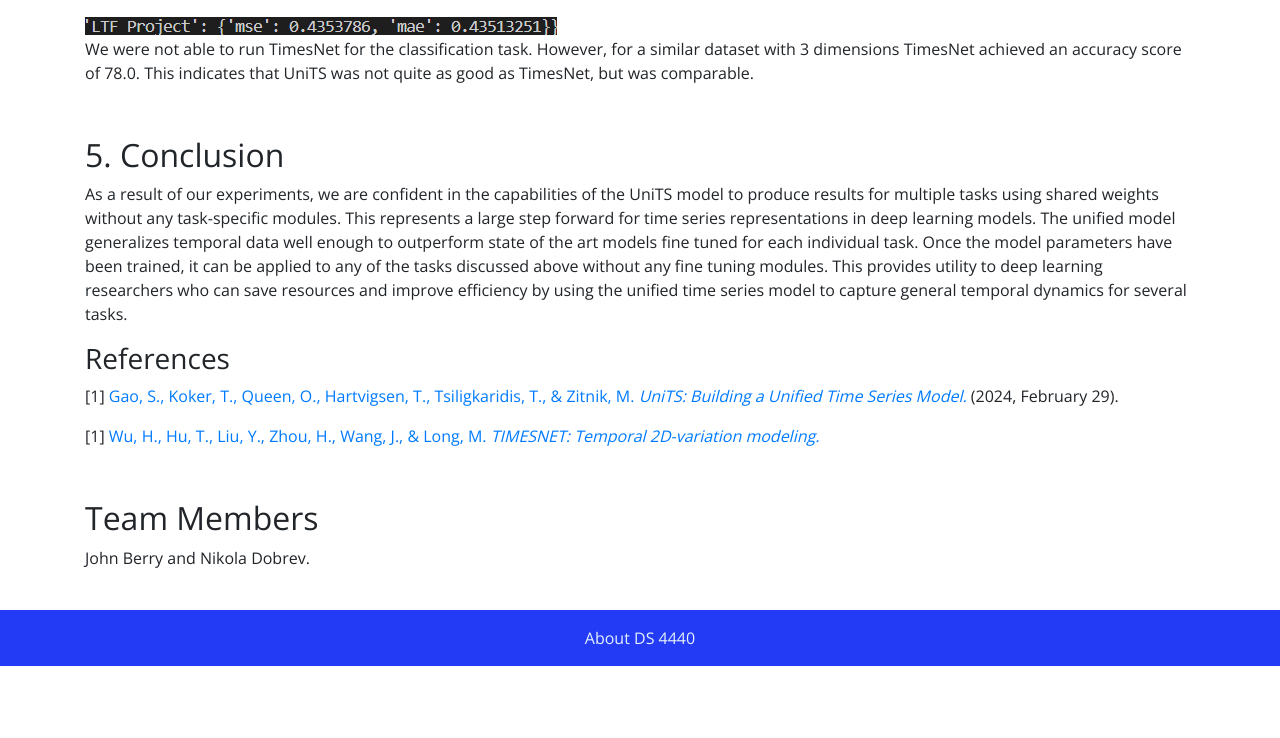
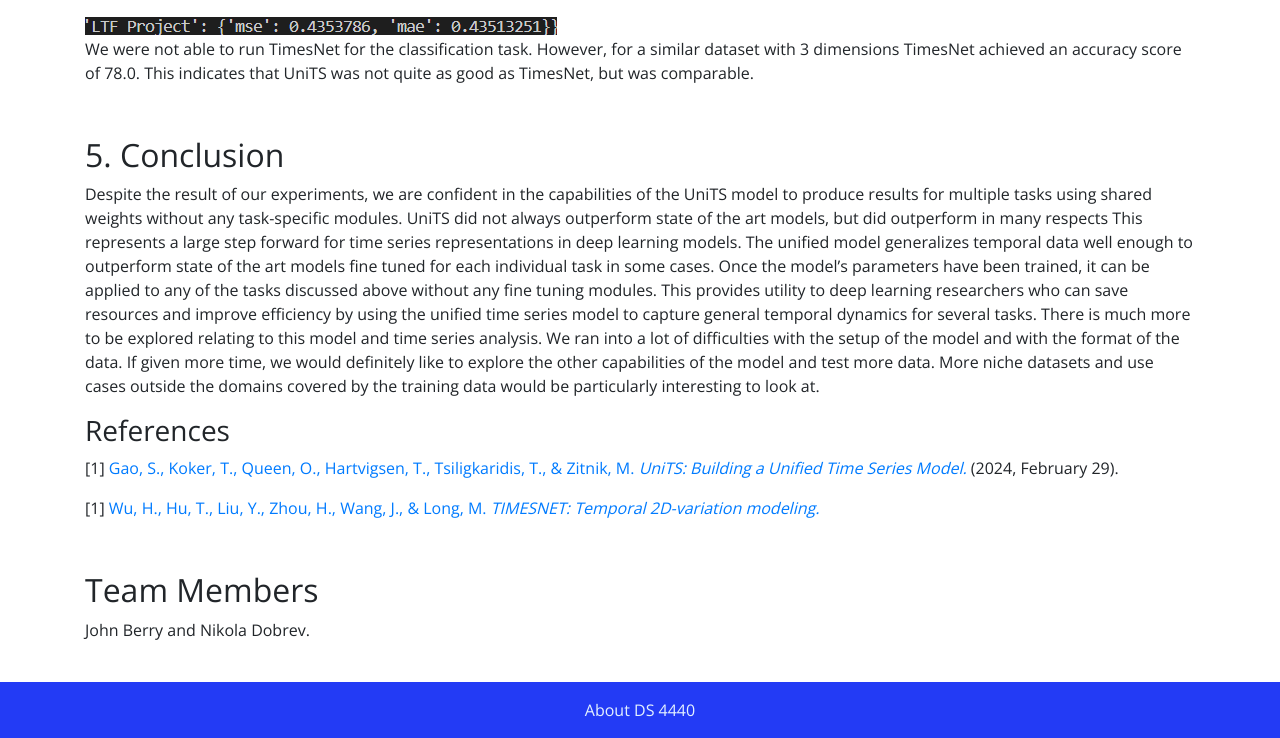
Before and after one commit to jwberry11/UniTS, a plain HTML site: page index.html in a window 1280 px wide. Shown: the part 2785-3523 px from the top of the page. Before the commit the page ends 3451 px from the top, so only its background shows below. Drawn offline with nearby package versions, Linux system fonts and the light colour scheme.

Commit message:
conclusion

```diff
--- a/index.html
+++ b/index.html
@@ -40,7 +40,7 @@
 <h2>1. Introduction</h2>
 
 <p>
-  The rise of foundational models in the sphere of generative artificial intelligence have already had a massive impact on deep learning. Foundational models are models that are trained on a broad array of
+    The rise of foundational models in the sphere of generative artificial intelligence have already had a massive impact on deep learning. Foundational models are models that are trained on a broad array of
   data and are capable of performing various tasks The most notable examples are large language models as they were the first to arise, initially in the area of natural language processing. Starting off being capable of only text-to-text tasks,
   foundational models have since developed the ability to perform tasks such as image generation, code completion,  and visual comprehension among many others.
   However, one area in which there has not been a development of a unified, foundational model is time series forecasting. Time series forecasting tasks can be broken down into several categories.
@@ -51,7 +51,7 @@
     <li> Classification - Categorizing time series data into predefined groups based on temporal features</li>
     <li> Anomaly Detection - The identification of unusual patterns or events that deviate from the expected behavior of a time series</li>
   </ul>
-  A number of state of the art models exist for the various tasks, with some of the best performers being TimesNet, TimeMixer, and iTransformer.
+    A number of state of the art models exist for the various tasks, with some of the best performers being TimesNet, TimeMixer, and iTransformer.
   But until now, there has not been a foundational model for time series data. This is due to a few challenges that are unique to time series data. One is that characteristics of time series data vary widely over different domains.
   Since time series models learn based on temporal dynamics, being able to capture common dynamics that apply to unseen all time series is key in developing a unified model. Another is that different tasks in time series analysis
   have fundamentally different goals such as regression or classification in typical machine learning. A foundational model must be able to adapt to a range of tasks without compromising performance.
@@ -62,7 +62,7 @@
 <h2>2. Literature Review</h2>
 
 <p>
-  Gao et al. developed the UniTS model to handle multiple time series tasks with shared weights. Their generalized model outperforms task-tuned baseline models 27 of 38 times.
+    Gao et al. developed the UniTS model to handle multiple time series tasks with shared weights. Their generalized model outperforms task-tuned baseline models 27 of 38 times.
   The tasks consisted of forecasting, imputation, anomaly detection, and classification, all of which can be performed by the same model without requiring any additional task-specific modules.
   The UniTS model consists of a token based approach inspired by LLMs. The model introduces three tokens: sequence tokens, prompt tokens, and task tokens.
   The time series input is encoded into the sequence tokens, the prompt tokens carry important information about the task and domain, and the task tokens are concatenated to the sequence and
@@ -73,7 +73,7 @@
 
 <h2>3. Implementation</h2>
 <p>
-  In order to conduct our evaluation we had to pull in the repository from the GitHub of the authors. From there got the models that they used as well as their pre-trained weights that were shared throughout the model. After some code changes to get the model running properly on our machine we were able to successfully test the transfer and zero-shot learning capabilities of the models on some of the data that was provided.
+    In order to conduct our evaluation we had to pull in the repository from the GitHub of the authors. From there got the models that they used as well as their pre-trained weights that were shared throughout the model. After some code changes to get the model running properly on our machine we were able to successfully test the transfer and zero-shot learning capabilities of the models on some of the data that was provided.
   The data that the authors used was formatted according to the .ts Time Series for classification. Some data processing was done in order to reformat the data for forecasting analysis.
 
   There were various data loaders and datasets for the different tasks. We followed the format that was in place for other datasets and added ours to the corresponding files for the tasks of classification, forecasting, and anomaly detection.
@@ -112,10 +112,9 @@
 </p>
 <h2>5. Conclusion</h2>
 <p>
-  As a result of our experiments, we are confident in the capabilities of the UniTS model to produce results for multiple tasks  using shared weights without any task-specific modules.
-  This represents a large step forward for time series representations in deep learning models. The unified model generalizes temporal data well enough to outperform state of the art models fine tuned for each individual task.
-   Once the model parameters have been trained, it can be applied to any of the tasks discussed above without any fine tuning modules.
-    This provides utility to deep learning researchers who can save resources and improve efficiency by using the unified time series model to capture general temporal dynamics for several tasks.
+    Despite the result of our experiments, we are confident in the capabilities of the UniTS model to produce results for multiple tasks using shared weights without any task-specific modules. UniTS did not always outperform state of the art models, but did outperform in many respects This represents a large step forward for time series representations in deep learning models. The unified model generalizes temporal data well enough to outperform state of the art models fine tuned for each individual task in some cases. Once the model’s parameters have been trained, it can be applied to any of the tasks discussed above without any fine tuning modules. This provides utility to deep learning researchers who can save resources and improve efficiency by using the unified time series model to capture general temporal dynamics for several tasks.
+	There is much more to be explored relating to this model and time series analysis. We ran into a lot of difficulties with the setup of the model and with the format of the data. If given more time, we would definitely like to explore the other capabilities of the model and test more data. More niche datasets and use cases outside the domains covered by the training data would be particularly interesting to look at.
+
 </p>
 
 <h3>References</h3>
```
